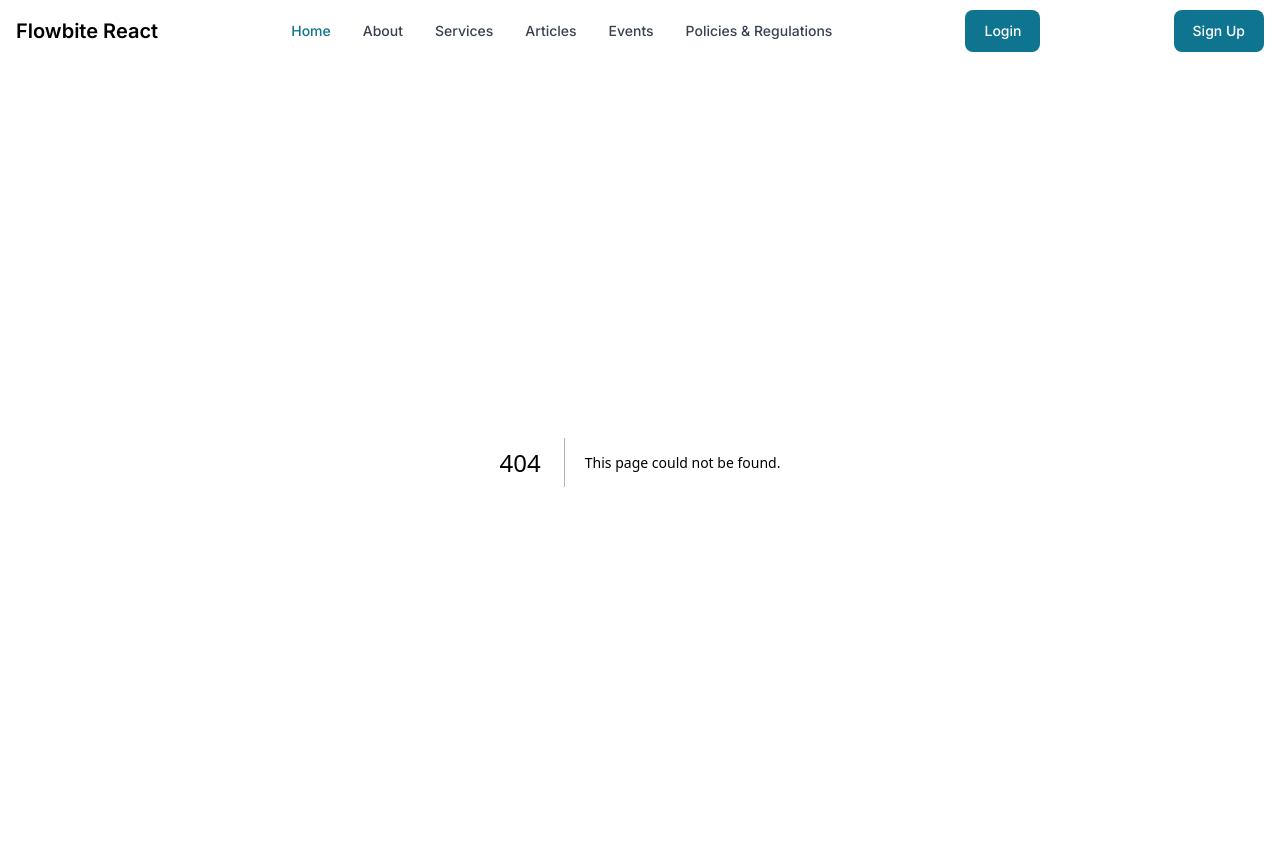
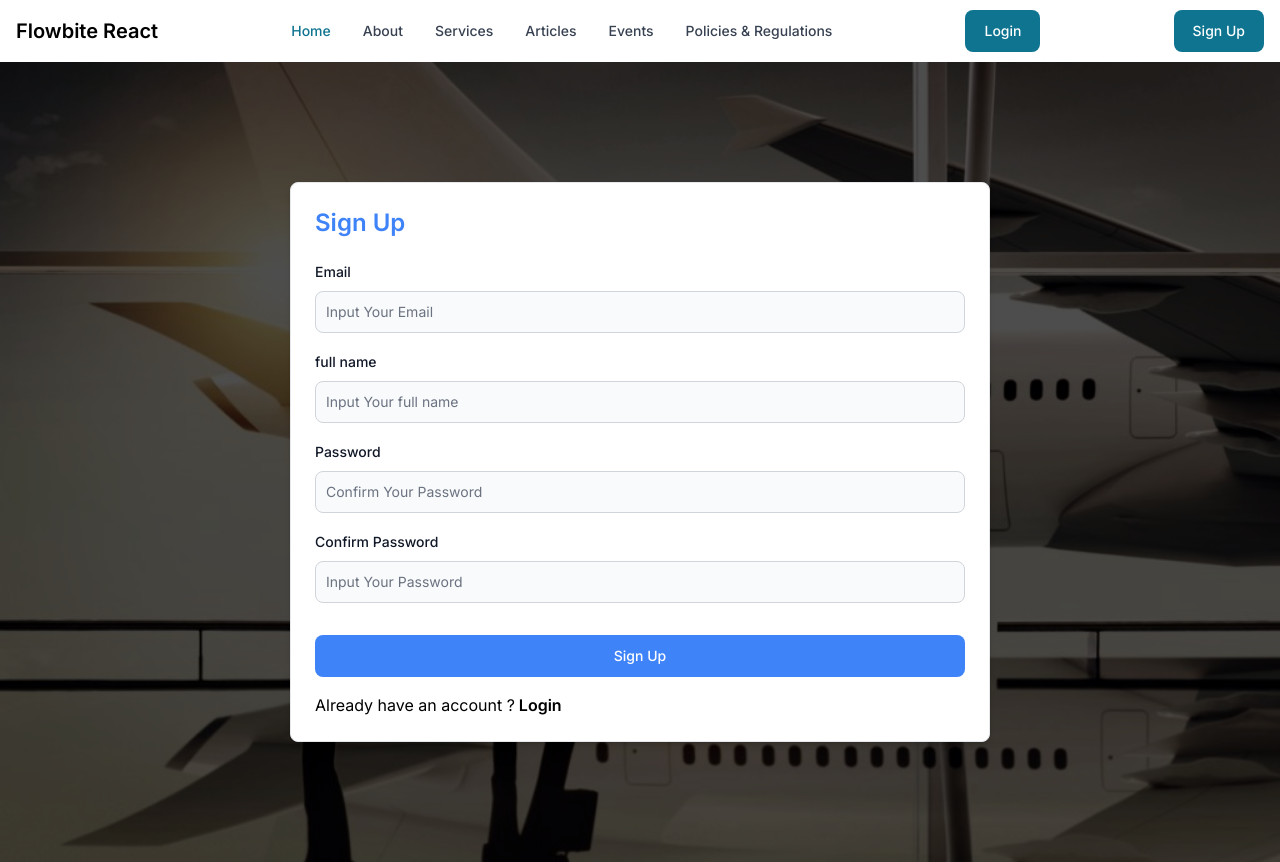
Before and after one commit to fikriymnn/tys-cons, a Next.js app: page /register in a window 1280 px wide. Before the commit this address had no page. Built offline with nearby package versions, Linux system fonts and the light colour scheme.

Commit message:
Update: add register page

```diff
--- /dev/null
+++ b/src/app/register/page.jsx
@@ -0,0 +1,95 @@
+'use client'
+import React from 'react'
+
+import { Button, Card, Checkbox, Label, TextInput } from 'flowbite-react';
+
+function Register() {
+    return (
+        <div className='bg-black  '>
+            <div className=' bg-cover bg-[url("/assets/images/login.jpg")] h-screen w-screen flex justify-center items-center opacity-30 absolute'></div>
+            <div className='h-screen flex justify-center items-center' >
+                <div className='w-[700px] mx-5 z-20'>
+
+                    <Card >
+                        <form className="flex flex-col gap-4 ">
+                            <div>
+                                <div className="mb-2 block">
+                                    <div>
+
+                                        <p className='text-blue-500 font-semibold text-2xl mb-5'>Sign Up</p>
+                                    </div>
+                                    <Label
+                                        htmlFor="Email"
+                                        value="Email"
+                                    />
+                                </div>
+                                <TextInput
+                                    id="email"
+                                    placeholder="Input Your Email"
+                                    required
+                                    type="email"
+                                />
+                            </div>
+                            <div>
+                                <div className="mb-2 block">
+                                    <Label
+                                        htmlFor="full name"
+                                        value="full name"
+                                    />
+                                </div>
+                                <TextInput
+                                    id="fullname"
+                                    placeholder="Input Your full name"
+                                    required
+                                    type="name"
+                                />
+                            </div>
+                            <div>
+                                <div className="mb-2 block">
+                                    <Label
+                                        htmlFor="Password"
+                                        value="Password"
+                                    />
+                                </div>
+                                <TextInput
+                                    id="confirm password"
+                                    placeholder="Confirm Your Password"
+                                    required
+                                    type="confirm password"
+                                />
+                            </div>
+                            <div>
+                                <div className="mb-2 block">
+                                    <Label
+                                        htmlFor="Confirm Password"
+                                        value="Confirm Password"
+                                    />
+                                </div>
+                                <TextInput
+                                    id="confirmpassword"
+                                    placeholder="Input Your Password"
+                                    required
+                                    type="confirmpassword"
+                                />
+                            </div>
+                            <div className="flex items-center gap-2">
+
+                            </div>
+                            <Button type="submit" className='bg-blue-500'>
+                                Sign Up
+                            </Button>
+                            <div className='flex gap-1'>
+                                <p>Already have an account ?</p>
+                                <a href="/login">
+                                    <p className='font-semibold hover:text-blue-500 duration-100 ease-in-out'>Login</p>
+                                </a>
+                            </div>
+                        </form>
+                    </Card>
+                </div>
+            </div>
+        </div>
+    )
+}
+
+export default Register
```
